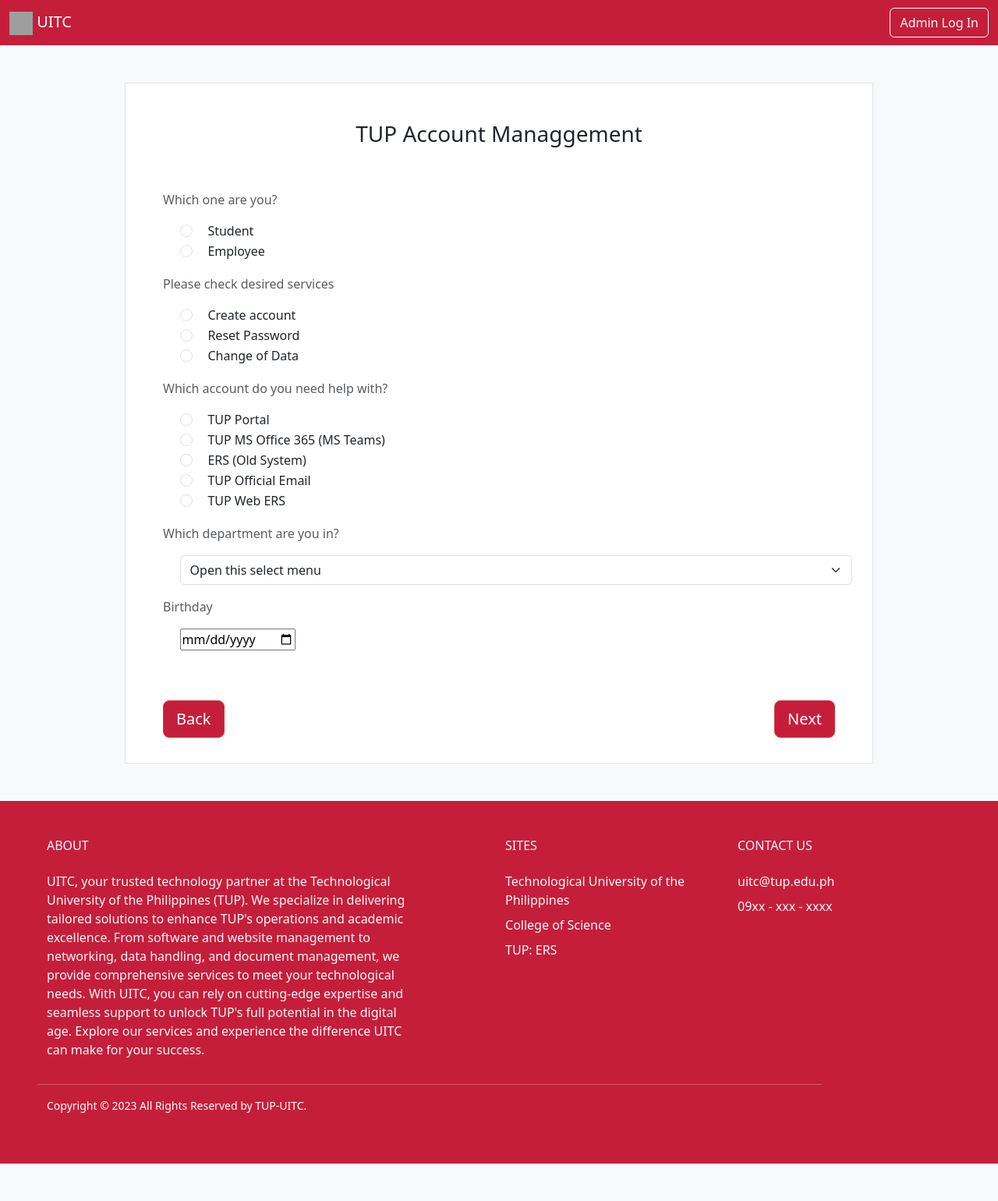
After one commit to ssntn/web-job-request, a Flask app: template templates/b.html in a window 1280 px wide. The commit adds this page. Shown: the whole page at 78% size. Run offline with Flask 3, Linux system fonts and the light colour scheme; the template is opened without the code that fills it, so the values that code supplies are empty; grey boxes are pictures that could not be loaded.

Commit message:
front end
added routes + pages
added form b frontend
cleaned imports

```diff
--- a/app.py
+++ b/app.py
@@ -39,10 +39,43 @@ def form_a():
         session["service"] = request.form.get("service")
         return render_template(route.service_a)
 
+@app.route('/form_b', methods=['POST'])
+def form_b():
+    if request.method == 'POST':
+        session["name"] = request.form.get("name")
+        session["email"] = request.form.get("email")
+        session["contact"] = request.form.get("contact")
+        session["service"] = request.form.get("service")
+        return render_template(route.service_b)
 
-@app.route('/list', methods=['GET'])
-def read():
-    return db.read_list()
+@app.route('/form_c', methods=['POST'])
+def form_c():
+    if request.method == 'POST':
+        session["name"] = request.form.get("name")
+        session["email"] = request.form.get("email")
+        session["contact"] = request.form.get("contact")
+        session["service"] = request.form.get("service")
+        return render_template(route.service_c)
+
+@app.route('/form_d', methods=['POST'])
+def form_d():
+    if request.method == 'POST':
+        session["name"] = request.form.get("name")
+        session["email"] = request.form.get("email")
+        session["contact"] = request.form.get("contact")
+        session["service"] = request.form.get("service")
+        return render_template(route.service_d)
+
+@app.route('/form_e', methods=['POST'])
+def form_e():
+    if request.method == 'POST':
+        session["name"] = request.form.get("name")
+        session["email"] = request.form.get("email")
+        session["contact"] = request.form.get("contact")
+        session["service"] = request.form.get("service")
+        return render_template(route.service_e)
+
+
 
 
 
@@ -69,7 +102,7 @@ def loading():
             'state': SERVICE_STATE.PENDING
         }
 
-        response = db.create_request(data)
+        response = de.create_request(data)
         session['response_create'] = response
 
         return render_template(route.loading)
--- a/routes.py
+++ b/routes.py
@@ -2,6 +2,12 @@
 homepage = 'homepage.html'
 forms = 'form.html'
 service_a = 'a.html'
+service_b = 'b.html'
+service_c = 'c.html'
+service_d = 'd.html'
+service_e = 'e.html'
+service_f = 'f.html'
+service_g = 'g.html'
 loading = 'loading.html'
 
 # admin
--- /dev/null
+++ b/static/css/b.css
@@ -0,0 +1,4 @@
+input, .form-check, select {
+    margin-left: 2.5%;
+    margin-right: 2.5%;
+}
--- /dev/null
+++ b/static/js/b.js
@@ -0,0 +1,58 @@
+$(document).ready(function() {
+
+    $('.form-select').change(function(){
+        if($(this).attr('id')!='Temporary')
+            $('#temporary').remove();
+    });
+
+    $("#modal-button").click(function(){
+        // $("#service-modal").text("Type: "+$('input[name="service"]:checked').val());
+        // $("#date-modal").text("Date: "+$("#triggerId").text() +" "+ $("#year").val());
+
+        var serv = $('input[name="service-type"]:checked');
+        var at = $('input[name="account-type"]:checked');
+        var a = $('input[name="account"]:checked');
+        var d = $('select[name="department"] option:selected');
+        var date = new Date($('#birthday').val());
+        var day = date.getDate();
+        var month = date.getMonth() + 1;
+        var year = date.getFullYear();
+        var bday = [month, day, year].join('/');
+
+        var data = {
+            serv : {
+                value: at.val(),
+                label: $('label[for="' + serv.attr('id') + '"]').text().trim()
+            },
+            ent : {
+                value: $('input[name="account-type"]:checked').val(),
+                label: $('label[for="' + at.attr('id') + '"]').text().trim()
+            },
+            acct : {
+                value: $('input[name="account"]:checked').val(),
+                label: $('label[for="' + a.attr('id') + '"]').text().trim()
+            },
+            dept : {
+                value: d.val(),
+                label: d.text().trim()
+            },
+            bday : bday
+        };
+
+        const def = 'Not yet selected'
+        var m_serv = $('#serv-modal');
+        var m_ent = $('#type-modal');
+        var m_acct = $('#site-modal');
+        var m_dept = $('#dept-modal');
+        var m_bday = $('#date-modal');
+
+        m_serv.text(m_serv.text().replace(def, data.serv.label))
+        m_ent.text(m_ent.text().replace(def, data.ent.label))
+        m_acct.text(m_acct.text().replace(def, data.acct.label))
+        m_dept.text(m_dept.text().replace(def, data.dept.label))
+        m_bday.text(m_bday.text().replace(def, data.bday))
+
+        var jsonData = JSON.stringify(data);
+        // alert(jsonData);
+    });
+});
--- a/static/js/form.js
+++ b/static/js/form.js
@@ -35,7 +35,6 @@ $(document).ready(function() {
 
     function toggle_checks(){
         var check = $("#terms").is(":checked") && client_data.service != "";
-        console.log(check);
         $("#service-selection-btn").attr('disabled', !check);
     }
 
--- a/templates/a.html
+++ b/templates/a.html
@@ -91,7 +91,6 @@
                     <input class="form-control" type="text" name="year" id="year" placeholder="Year:" required>
                     <label for="name" class="" style="padding-left: 1em;">Year:</label>
                 </div>
-
             </div>
 
             <div class="page-control">
--- /dev/null
+++ b/templates/b.html
@@ -0,0 +1,152 @@
+{% extends 'base.html' %}
+
+{% block head %}
+
+<script src="{{ url_for('static', filename='js/b.js') }}"></script>
+<link rel="stylesheet" href="{{ url_for('static', filename='css/b.css') }}">
+<title>Form A</title>
+{% endblock %}
+
+{% block body %}
+<div class="col w-75 mx-auto">
+    <div class="mt-5 border bg-white">
+        <form action="{{ url_for('loading') }}" method="post">
+
+            <!-- Modal -->
+            <div class="modal fade" id="exampleModal" tabindex="-1" aria-labelledby="exampleModalLabel" aria-hidden="true">
+                <div class="modal-dialog">
+                <div class="modal-content">
+                    <div class="modal-header">
+                    <h5 class="modal-title" id="exampleModalLabel">Request Confirmation</h5>
+                    <button type="button" class="btn-close" data-bs-dismiss="modal" aria-label="Close"></button>
+                    </div>
+                    <div class="modal-body">
+                        {% if session.name %}
+                            <p>Name: {{ session.name }}</p>
+                            <p>Email: {{ session.email }}</p>
+                            <p>Contact number: {{ session.contact }}</p>
+                            <p>Service: {{ session.service }}</p>
+                            <p id="serv-modal">Service Type: Not yet selected</p>
+                            <p id="type-modal">Entity Type: Not yet selected</p>
+                            <p id="site-modal">Account: Not yet selected</p>
+                            <p id="dept-modal">Department: Not yet selected</p>
+                            <p id="date-modal">Birthday: Not yet selected</p>
+                        {% else %}
+                            <p>Some error occured.</p>
+                        {% endif %}
+                    </div>
+                    <div class="modal-footer">
+                    <button type="button" class="btn btn-secondary" data-bs-dismiss="modal">Cancel</button>
+                    <button type="submit" class="btn btn-danger">Request</button>
+                    </div>
+                </div>
+                </div>
+            </div>
+            <!-- Modal -->
+
+
+
+            <h3 class="w-100 py-5 text-center">TUP Account Managgement</h3>
+            <div class="mx-5">
+
+                <!-- Service Picker -->
+                <p class="text-muted">Which one are you?</p>
+                <div class="form-check">
+                    <input class="form-check-input type-radio" type="radio" name="account-type" id="type-1" value="1" required>
+                    <label class="form-check-label" for="type-1">
+                        Student
+                    </label>
+                </div>
+                <div class="form-check">
+                    <input class="form-check-input type-radio" type="radio" name="account-type" id="type-2" value="2">
+                    <label class="form-check-label" for="type-2">
+                        Employee
+                    </label>
+                </div>
+
+                <!-- Service -->
+                <p class="pt-3 text-muted">Please check desired services</p>
+                <div class="form-check">
+                    <input class="form-check-input service-radio" type="radio" name="service-type" id="service-1" value="1" required selecteds>
+                    <label class="form-check-label" for="service-1">
+                        Create account
+                    </label>
+                </div>
+                <div class="form-check">
+                    <input class="form-check-input service-radio" type="radio" name="service-type" id="service-2" value="2">
+                    <label class="form-check-label" for="service-2">
+                        Reset Password
+                    </label>
+                </div>
+                <div class="form-check">
+                    <input class="form-check-input service-radio" type="radio" name="service-type" id="service-3" value="3">
+                    <label class="form-check-label" for="service-3">
+                        Change of Data
+                    </label>
+                </div>
+                <!-- <div class="form-check">
+                    <input class="form-check-input service-radio" type="radio" name="service-type" id="service-4" value="4">
+                    <label class="form-check-label" for="service-4">
+                        Technical Support
+                    </label>
+                </div> -->
+
+
+                <!-- Account -->
+                <p class="pt-3 text-muted">Which account do you need help with?</p>
+                <div class="form-check">
+                    <input class="form-check-input account-radio" type="radio" name="account" id="account-1" value="1" required>
+                    <label class="form-check-label" for="account-1">
+                        TUP Portal
+                    </label>
+                </div>
+                <div class="form-check">
+                    <input class="form-check-input account-radio" type="radio" name="account" id="account-2" value="2">
+                    <label class="form-check-label" for="account-2">
+                        TUP MS Office 365 (MS Teams)
+                    </label>
+                </div>
+                <div class="form-check">
+                    <input class="form-check-input account-radio" type="radio" name="account" id="account-3" value="3">
+                    <label class="form-check-label" for="account-3">
+                        ERS (Old System)
+                    </label>
+                </div>
+                <div class="form-check">
+                    <input class="form-check-input account-radio" type="radio" name="account" id="account-4" value="4">
+                    <label class="form-check-label" for="account-4">
+                        TUP Official Email
+                    </label>
+                </div>
+                <div class="form-check">
+                    <input class="form-check-input account-radio" type="radio" name="account" id="account-5" value="5">
+                    <label class="form-check-label" for="account-5">
+                        TUP Web ERS
+                    </label>
+                </div>
+
+                <!-- Department -->
+                <p class="pt-3 text-muted">Which department are you in?</p>
+                <select name ="department"class="form-select" aria-label="Default select example">
+                    <option id="temporary" selected>Open this select menu</option>
+                    <option value="1">College of Science</option>
+                    <option value="2">College of Liberal Arts</option>
+                </select>
+
+                <!-- Birthday -->
+                <p class="pt-3 text-muted">Birthday</p>
+                <input type="date" name="birthday" id="birthday" required>
+            </div>
+
+
+            <div class="page-control">
+                <button name="back" id="back-btn" class="btn btn-danger btn-lg" type="submit">Back</button>
+                <button id="modal-button" type="button" class="btn btn-danger btn-lg " data-bs-toggle="modal" data-bs-target="#exampleModal">Next</button>
+            </div>
+        </form>
+
+    </div>
+</div>
+
+
+{% endblock %}
--- a/templates/base.html
+++ b/templates/base.html
@@ -5,19 +5,13 @@
     <meta name="viewport" content="width=device-width, initial-scale=1.0">
 
     <!-- Replace with proper icon -->
-    <link rel="icon" href="http://www.w3.org/2000/svg" type="image/x-icon">
+    <script src="https://cdn.jsdelivr.net/npm/@popperjs/core@2.11.6/dist/umd/popper.min.js" integrity="sha384-oBqDVmMz9ATKxIep9tiCxS/Z9fNfEXiDAYTujMAeBAsjFuCZSmKbSSUnQlmh/jp3" crossorigin="anonymous"></script>
+    <script src="https://cdn.jsdelivr.net/npm/bootstrap@5.2.3/dist/js/bootstrap.min.js" integrity="sha384-cuYeSxntonz0PPNlHhBs68uyIAVpIIOZZ5JqeqvYYIcEL727kskC66kF92t6Xl2V" crossorigin="anonymous"></script>
 
-    <!-- BOOTSTRAP IMPORTS -->
-    <link
-        href="https://cdn.jsdelivr.net/npm/bootstrap@5.0.2/dist/css/bootstrap.min.css"
-        rel="stylesheet" integrity="sha384-EVSTQN3/azprG1Anm3QDgpJLIm9Nao0Yz1ztcQTwFspd3yD65VohhpuuCOmLASjC"
-        crossorigin="anonymous">
+    <script src="https://code.jquery.com/jquery-3.7.0.js" integrity="sha256-JlqSTELeR4TLqP0OG9dxM7yDPqX1ox/HfgiSLBj8+kM=" crossorigin="anonymous"></script>
 
-    <script src="https://code.jquery.com/jquery-3.3.1.slim.min.js"
-        integrity="sha384-q8i/X+965DzO0rT7abK41JStQIAqVgRVzpbzo5smXKp4YfRvH+8abtTE1Pi6jizo"
-        crossorigin="anonymous"></script>
-
-    <!--  GLOBAL CSS -->
+    <!-- CSS -->
+    <link href="https://cdn.jsdelivr.net/npm/bootstrap@5.3.0/dist/css/bootstrap.min.css" rel="stylesheet" integrity="sha384-9ndCyUaIbzAi2FUVXJi0CjmCapSmO7SnpJef0486qhLnuZ2cdeRhO02iuK6FUUVM" crossorigin="anonymous">    <!--  GLOBAL CSS -->
     <link rel="stylesheet" href="{{ url_for('static', filename='css/styles.css') }}">
     <link rel="stylesheet" href="{{ url_for('static', filename='css/typography.css') }}">
     <link rel="stylesheet" href="{{ url_for('static', filename='css/global.css') }}">
@@ -37,13 +31,13 @@
         <div class="container-fluid">
 
             <!-- <div class="container"> -->
-                <a class="navbar-brand" href="/">
-                <img src="https://picsum.photos/100" alt="" width="30" height="30">
+            <a class="navbar-brand" href="/">
+                <img src="https://picsum.photos/100" alt="Logo:" width="30" height="30">
                 UITC
-                </a>
+            </a>
 
             <a class="btn btn-outline-light" href="/admin" class="text-decoration-none text-white">
-                    Admin Log In
+                Admin Log In
             </a>
 
         </div>
@@ -91,15 +85,11 @@
     </footer>
 
     <!-- BOOTSTRAP IMPORTS -->
-    <script
-        src="https://cdn.jsdelivr.net/npm/@popperjs/core@2.9.2/dist/umd/popper.min.js"
-        integrity="sha384-IQsoLXl5PILFhosVNubq5LC7Qb9DXgDA9i+tQ8Zj3iwWAwPtgFTxbJ8NT4GN1R8p"
-        crossorigin="anonymous"></script>
+    <script src="https://cdn.jsdelivr.net/npm/bootstrap@5.2.3/dist/js/bootstrap.min.js" integrity="sha384-cuYeSxntonz0PPNlHhBs68uyIAVpIIOZZ5JqeqvYYIcEL727kskC66kF92t6Xl2V" crossorigin="anonymous"></script>
+    <script src="https://cdn.jsdelivr.net/npm/@popperjs/core@2.11.6/dist/umd/popper.min.js" integrity="sha384-oBqDVmMz9ATKxIep9tiCxS/Z9fNfEXiDAYTujMAeBAsjFuCZSmKbSSUnQlmh/jp3" crossorigin="anonymous"></script>
+    <script src="https://code.jquery.com/jquery-3.7.0.js" integrity="sha256-JlqSTELeR4TLqP0OG9dxM7yDPqX1ox/HfgiSLBj8+kM=" crossorigin="anonymous"></script>
 
-    <script
-        src="https://cdn.jsdelivr.net/npm/bootstrap@5.0.2/dist/js/bootstrap.min.js"
-        integrity="sha384-cVKIPhGWiC2Al4u+LWgxfKTRIcfu0JTxR+EQDz/bgldoEyl4H0zUF0QKbrJ0EcQF"
-        crossorigin="anonymous"></script>
+
 
     <script>
 
```
Also changed, not shown: templates/form.html (+6 -6 lines), templates/c.html (added), templates/d.html (added), templates/e.html (added).
